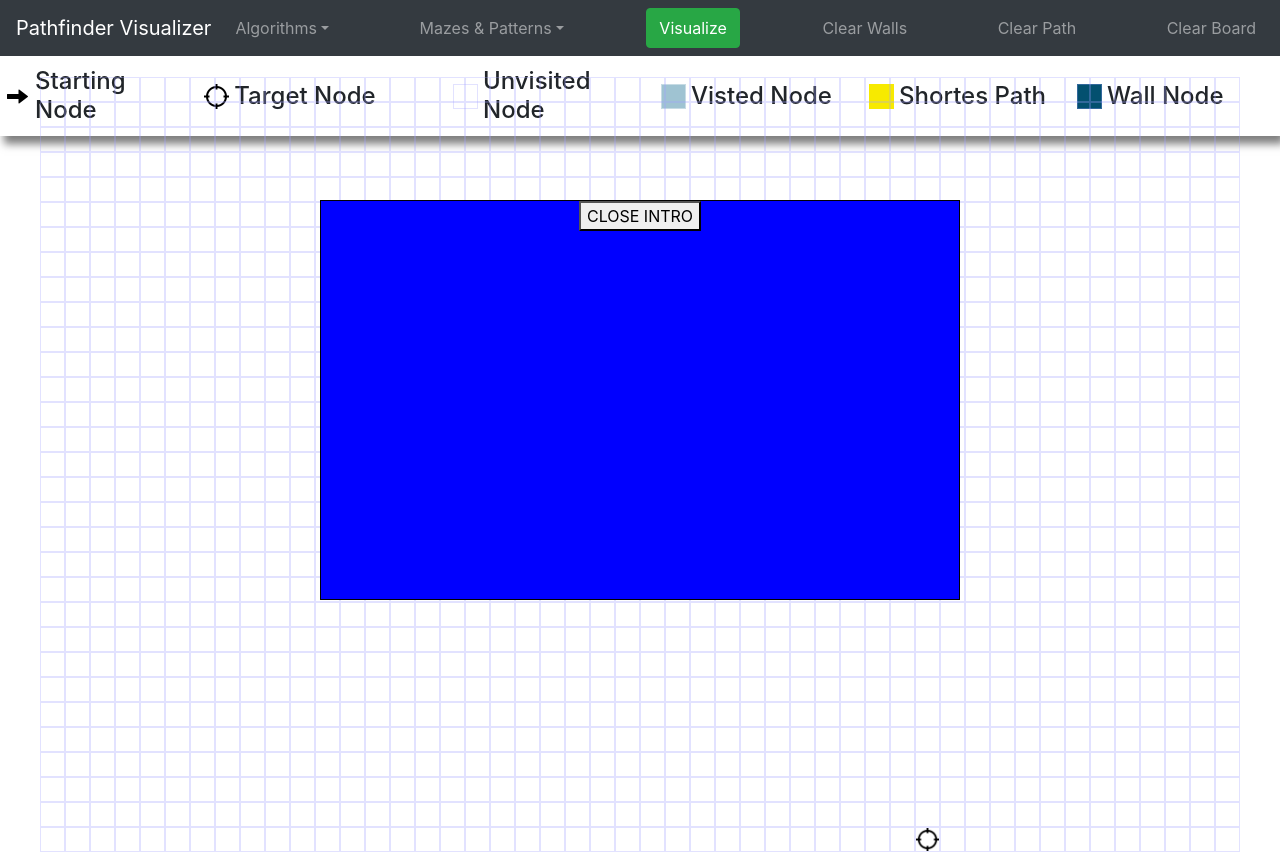
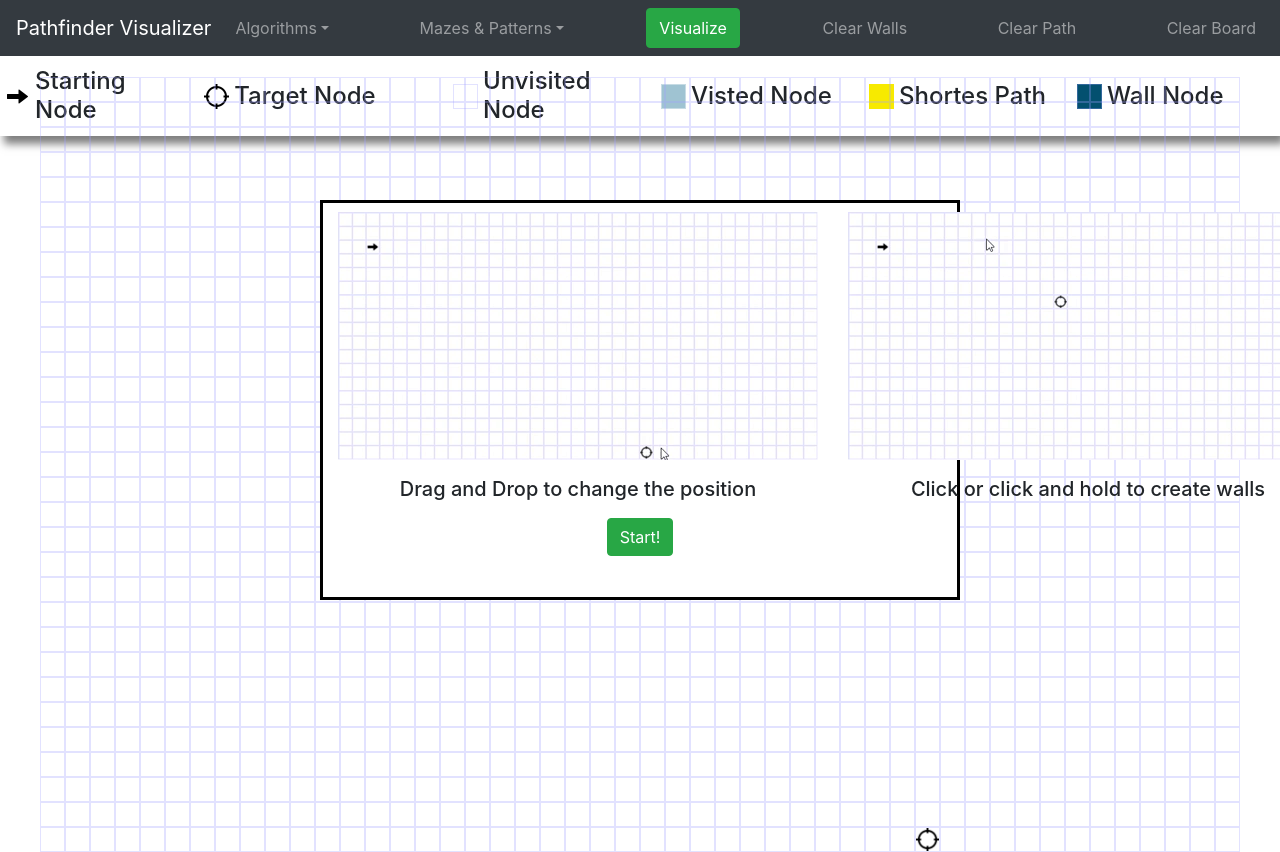
Before and after one commit to mtzngn/pathfinding-visualizer, a React (Create React App) app: page / in a window 1280 px wide. Built offline with nearby package versions, Linux system fonts and the light colour scheme.

Commit message:
intro section completed3

```diff
--- a/src/components/Intro.jsx
+++ b/src/components/Intro.jsx
@@ -1,5 +1,9 @@
 import React, { useState } from "react";
+import {  Button } from "react-bootstrap";
+
 import styled from "styled-components";
+import drag from "../assets/drag-starting-point.gif"
+import wall from "../assets/wall.gif"
 
 const StyledIntro = styled.div`
     position: fixed;
@@ -9,9 +13,30 @@ const StyledIntro = styled.div`
     z-index: 10;
     height: 50vh;
     width: 50vw;
-    background-color: blue;
-    border: 1px solid black;
-    display: ${({close}) => close ? 'none' : ''};
+    background-color: #fff;
+    border: 3px solid #000;
+    display: ${({close}) => close ? 'none' : 'flex'};
+    flex-direction: column;
+    justify-content: center;
+    align-items: center;
+    .top{
+        height: 80%;
+        width: 100%;
+        display: flex;
+        .container{
+            display: flex;
+            flex-direction: column;
+            justify-content: space-around;
+            align-items: center;
+        }
+    }
+    .bottom{
+        height: 20%;
+        width: 100%;
+    }
+    .intro-gif{
+
+    }
 
 
 `
@@ -21,7 +46,20 @@ const Intro = () =>{
 
     return(
         <StyledIntro close={close}>
-            <button onClick={() => setClose(true)}>CLOSE INTRO</button>
+            <div className="top">
+                <div className="container">
+                    <img className="intro-gif" src={drag}></img>
+                    <h5>Drag and Drop to change the position</h5>
+                </div>
+                <div className="container">
+                    <img className="intro-gif" src={wall}></img>
+                    <h5>Click or click and hold to create walls</h5>
+                </div>
+            </div>
+            <div className="bottom">
+                <Button variant="success" onClick={() => setClose(true)}>Start!</Button>
+            </div>
+
         </StyledIntro>
     )
 }
```
Also changed, not shown: src/assets/drag-starting-point.gif (added), src/assets/wall.gif (added).
